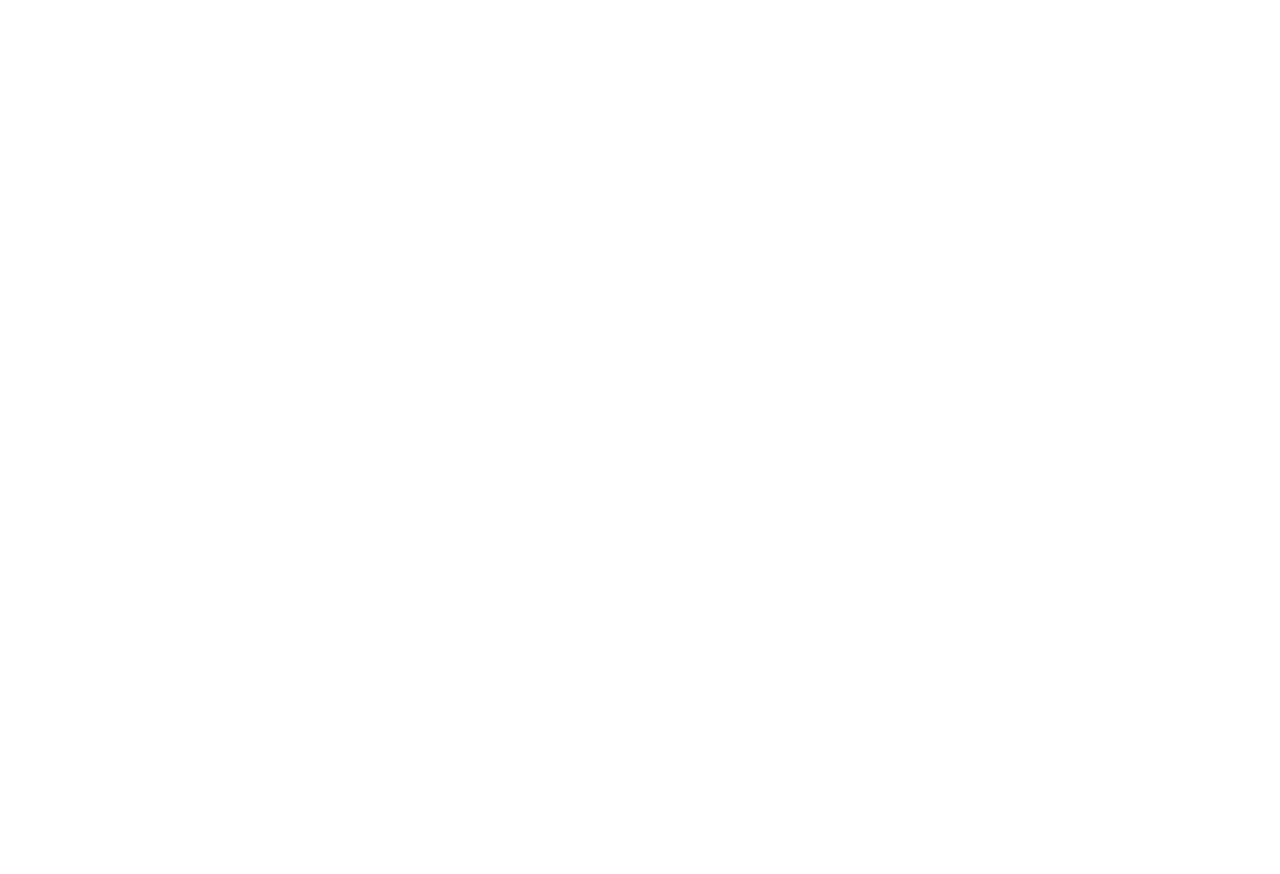
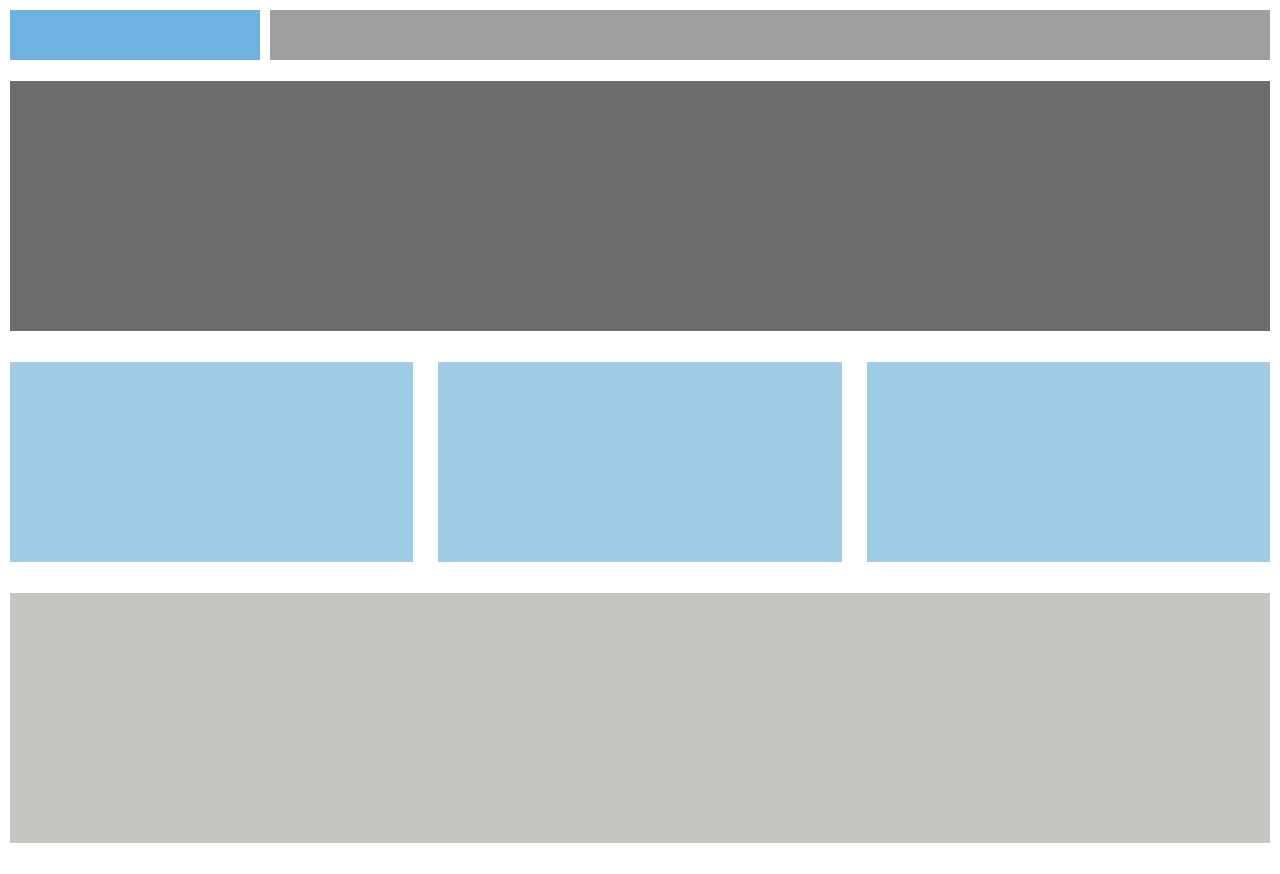
Before and after one commit to arpit-pathak/Placement-Assignment_CSS_Q11, a plain HTML site: page index.html in a window 1280 px wide. Before the commit the page ends 800 px from the top, so only its background shows below. Drawn offline with Linux system fonts and the light colour scheme.

Commit message:
Assignment complete markup and style sheet added

```diff
--- a/index.html
+++ b/index.html
@@ -5,6 +5,22 @@
     <meta http-equiv="X-UA-Compatible" content="IE=edge" />
     <meta name="viewport" content="width=device-width, initial-scale=1.0" />
     <title>Arpit Pathak | Placement Assignment CSS Q10</title>
+    <link rel="stylesheet" href="style.css" />
   </head>
-  <body></body>
+  <body>
+    <nav id="navbar">
+      <div class="header-card hamburger-menu"></div>
+      <div class="header-card nav-item"></div>
+    </nav>
+
+    <section id="hero"></section>
+
+    <section class="card-container">
+      <div class="card"></div>
+      <div class="card"></div>
+      <div class="card"></div>
+    </section>
+
+    <section id="footer"></section>
+  </body>
 </html>
--- /dev/null
+++ b/style.css
@@ -0,0 +1,65 @@
+* {
+    margin: 0;
+    padding: 0;
+    box-sizing: border-box;
+}
+
+body {
+    padding: 10px;
+}
+
+#navbar {
+    display: flex;
+    width: 100%;
+}
+
+.header-card {
+    height: 50px;
+    background-color: #6fb2df;
+    width: 20%;
+}
+
+.nav-item {
+    margin-left: 10px;
+    width: 80%;
+    background-color: #9e9e9e;
+}
+
+#hero {
+    width: 100%;
+    height: 250px;
+    background-color: #6d6d6d;
+    margin: 21px 0;
+}
+
+.card-container {
+    display: flex;
+    flex-wrap: wrap;
+    justify-content: space-between;
+}
+
+.card {
+    background-color: #9ecce7;
+    width: 32%;
+    height: 200px;
+    margin: 10px 0;
+}
+
+#footer {
+    width: 100%;
+    height: 250px;
+    background-color: #c5c6bf;
+    margin: 21px 0;
+}
+
+@media (max-width: 700px) {
+    .card {
+        width: 45%;
+    }
+}
+
+@media (max-width: 500px) {
+    .card {
+        width: 100%;
+    }
+}
```
Also changed, not shown: 1 other file.
